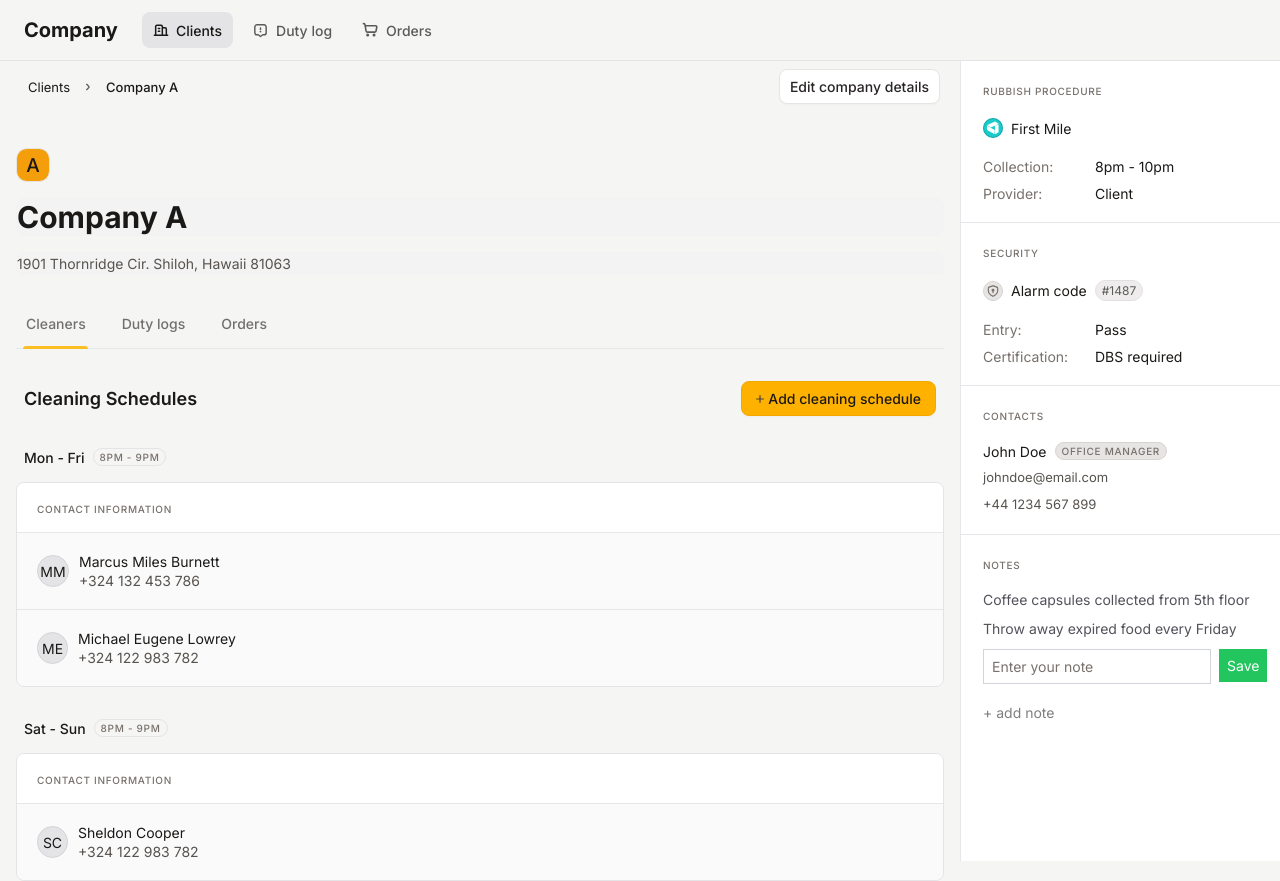
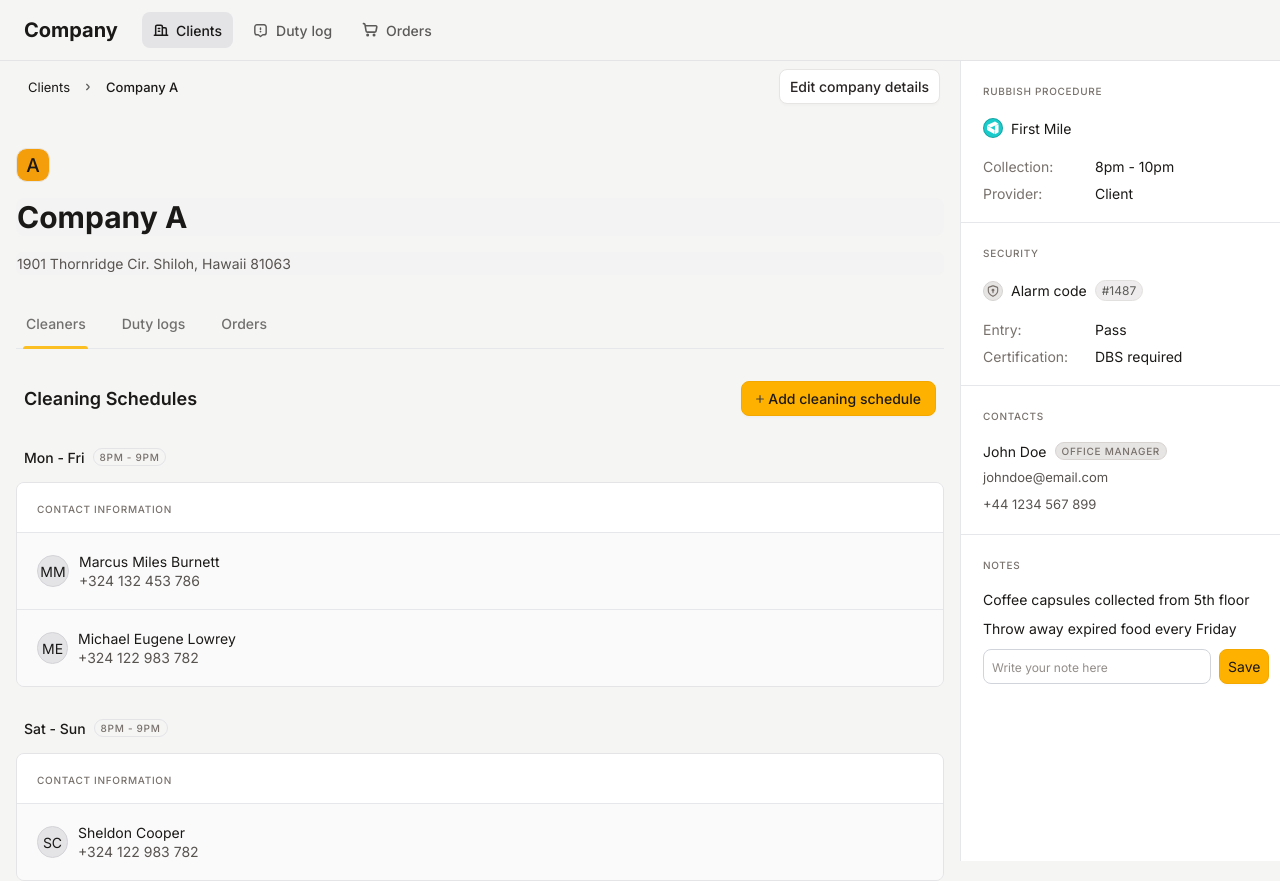
Before and after one commit to sabinabale/company, a Next.js app: page /clients/client-details in a window 1280 px wide. Both pictures are taken after a click on the button "+ add note". Built offline with nearby package versions, Linux system fonts and the light colour scheme.

Commit message:
notes update

```diff
--- a/src/app/globals.css
+++ b/src/app/globals.css
@@ -89,7 +89,7 @@ span {
 
 button,
 a {
-  transition: all 150ms ease-in-out;
+  transition: all 100ms ease-in-out;
 }
 
 .custom-border {
--- a/src/components/Sidebar.tsx
+++ b/src/components/Sidebar.tsx
@@ -93,12 +93,13 @@ const NotesCard = () => {
     if (newNote.trim() !== "") {
       setNotes([...notes, { text: newNote }]);
       setNewNote("");
+    }
+    // Hide the input field and save button whether or not note was added
     setShowInputField(false);
-    }
   };
 
   return (
-    <div className="py-5 px-[22px] text-zinc-600">
+    <div className="py-5 px-[22px] ">
       <h6 className="mb-5">NOTES</h6>
       <div className="flex flex-col gap-3">
         {notes.map((note, index) => (
@@ -108,26 +109,28 @@ const NotesCard = () => {
       {showInputField && (
         <div className="mt-3 flex gap-2">
           <input
-            className="p-2 border border-gray-300"
+            className="p-2 border rounded-lg border-gray-300 placeholder:text-[12px] placeholder:opacity-80 focus:outline-none focus:border-amber-500"
             type="text"
             value={newNote}
             onChange={(e) => setNewNote(e.target.value)}
-            placeholder="Enter your note"
+            placeholder="Write your note here"
           />
           <button
-            className="p-2 bg-green-500 text-white"
+            className="p-2 btn--primary custom-border"
             onClick={handleAddNote}
           >
             Save
           </button>
         </div>
       )}
+      {!showInputField && (
         <button
           className="mt-5 opacity-50 text-black hover:opacity-100"
           onClick={() => setShowInputField(true)}
         >
           + add note
         </button>
+      )}
     </div>
   );
 };
```
Lines whose indentation alone changed are shown as unchanged.
